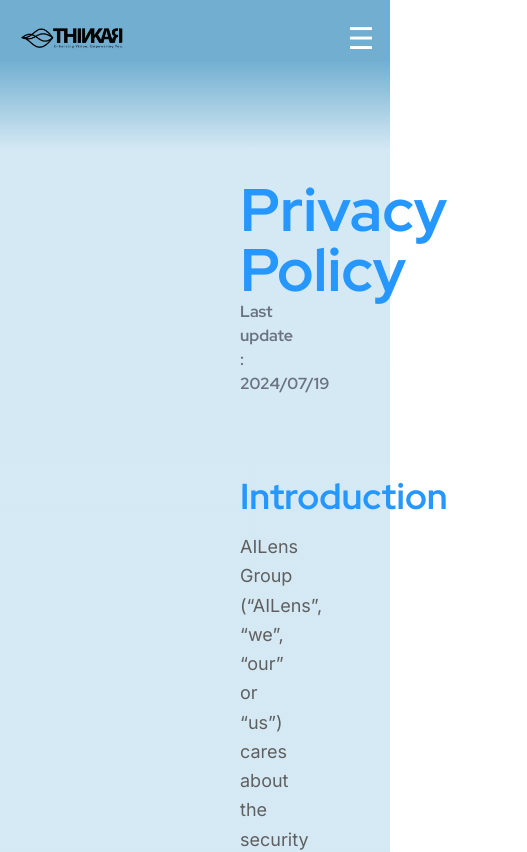
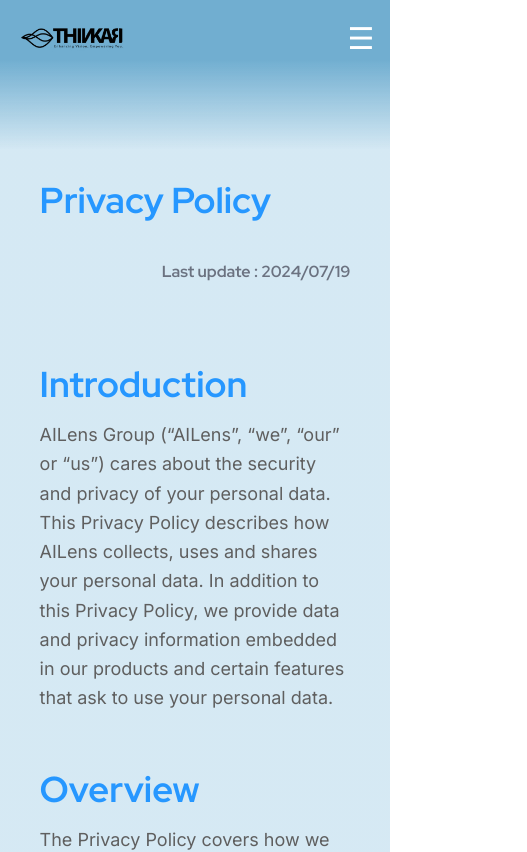
Before and after one commit to nizarfazari/thinkar-ts-app, a React (Vite) app: page /privacy-policy in a window 390 px wide. Shown: the top 852 px of the page, 527 px wide, since content can reach past the window. Built offline with nearby package versions, Linux system fonts and the light colour scheme.

Commit message:
responsive text

```diff
--- a/src/pages/Privacy.tsx
+++ b/src/pages/Privacy.tsx
@@ -1,8 +1,8 @@
 export default function Privacy() {
     return (
-        <div className="container mx-auto px-60 mt-20 mb-32">
-            <h1 className="text-6xl md:text-5xl font-bold text-[#2697FF]">Privacy Policy</h1>
-            <p className="text-end font-bold text-gray-500">Last update : 2024/07/19</p>
+        <div className="container mx-auto px-6 md:px-16 lg:px-32 xl:px-40 mt-20 mb-32">
+            <h1 className="text-4xl md:text-5xl font-bold text-[#2697FF]">Privacy Policy</h1>
+            <p className="text-end font-bold text-gray-500 mt-10">Last update : 2024/07/19</p>
             <div className="mt-20">
                 <h2 className="text-4xl md:text-5xl font-bold text-[#2697FF]">Introduction</h2>
                 <p className="mt-4 text-lg md:text-xl text-[#5F5F5F] leading-relaxed font-inter">AILens Group (“AILens”, “we”, “our” or “us”) cares about the security and privacy of your personal data. This Privacy Policy describes how AILens collects, uses and shares your personal data. In addition to this Privacy Policy, we provide data and privacy information embedded in our products and certain features that ask to use your personal data. </p>
```
